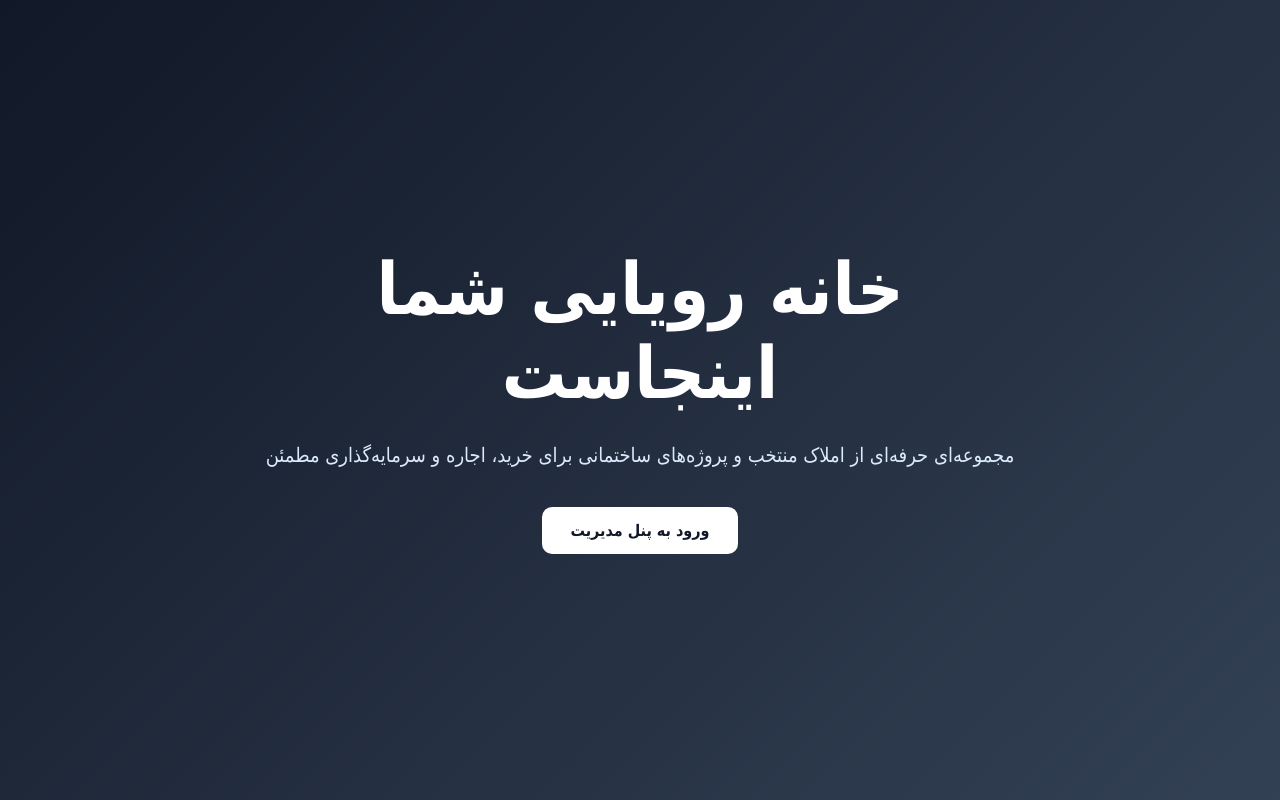
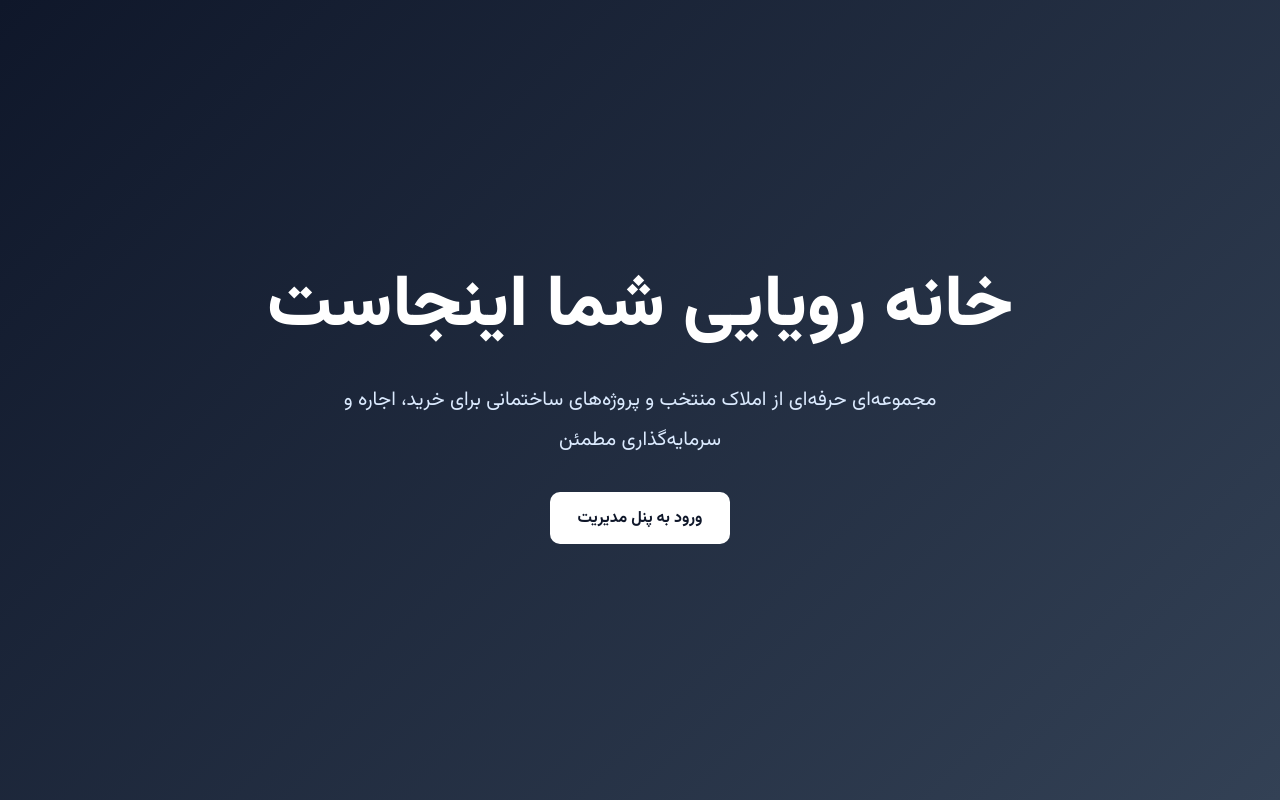
Before and after one commit to voistafa/django-realestate-v2, a Django app: page / in a window 1280 px wide. Run offline with Django 5.2, Linux system fonts and the light colour scheme.

Commit message:
feat: add base template and global styles

```diff
--- /dev/null
+++ b/apps/core/static/core/css/main.css
@@ -0,0 +1,97 @@
+@import url("https://fonts.googleapis.com/css2?family=Vazirmatn:wght@400;500;600;700;800&display=swap");
+
+:root {
+    --font-primary: "Vazirmatn", Tahoma, Arial, sans-serif;
+    --color-primary: #0f172a;
+    --color-secondary: #334155;
+    --color-background: #f8fafc;
+    --color-text: #1e293b;
+    --color-white: #ffffff;
+}
+
+* {
+    box-sizing: border-box;
+}
+
+html {
+    scroll-behavior: smooth;
+}
+
+body {
+    margin: 0;
+    direction: rtl;
+    font-family: var(--font-primary);
+    background-color: var(--color-background);
+    color: var(--color-text);
+}
+
+a {
+    color: inherit;
+    text-decoration: none;
+}
+
+button,
+input,
+textarea,
+select {
+    font: inherit;
+}
+
+img {
+    display: block;
+    max-width: 100%;
+}
+.hero {
+    min-height: 100vh;
+    display: flex;
+    align-items: center;
+    justify-content: center;
+    padding: 40px 20px;
+    text-align: center;
+    background: linear-gradient(
+        135deg,
+        var(--color-primary),
+        var(--color-secondary)
+    );
+    color: var(--color-white);
+}
+
+.hero-content {
+    width: 100%;
+    max-width: 760px;
+}
+
+.hero h1 {
+    margin: 0 0 20px;
+    font-size: clamp(38px, 7vw, 72px);
+    font-weight: 800;
+    line-height: 1.45;
+}
+
+.hero p {
+    margin: 0 auto 32px;
+    max-width: 680px;
+    color: #dbeafe;
+    font-size: 20px;
+    line-height: 2;
+}
+
+.button {
+    display: inline-flex;
+    align-items: center;
+    justify-content: center;
+    min-height: 52px;
+    padding: 12px 28px;
+    border-radius: 10px;
+    background-color: var(--color-white);
+    color: var(--color-primary);
+    font-weight: 700;
+    transition:
+        transform 0.2s ease,
+        box-shadow 0.2s ease;
+}
+
+.button:hover {
+    transform: translateY(-2px);
+    box-shadow: 0 12px 30px rgb(15 23 42 / 25%);
+}
--- /dev/null
+++ b/apps/core/templates/base.html
@@ -0,0 +1,41 @@
+{% load static %}
+
+<!DOCTYPE html>
+<html lang="fa" dir="rtl">
+<head>
+    <meta charset="UTF-8">
+    <meta name="viewport" content="width=device-width, initial-scale=1.0">
+
+    <meta
+        name="description"
+        content="{% block meta_description %}سامانه حرفه‌ای معرفی املاک و پروژه‌های ساختمانی{% endblock %}"
+    >
+
+    <title>
+        {% block title %}سامانه املاک{% endblock %}
+    </title>
+
+    <link
+        rel="stylesheet"
+        href="{% static 'core/css/main.css' %}"
+    >
+
+    {% block extra_css %}{% endblock %}
+</head>
+
+<body>
+    <header>
+        {% block header %}{% endblock %}
+    </header>
+
+    <main>
+        {% block content %}{% endblock %}
+    </main>
+
+    <footer>
+        {% block footer %}{% endblock %}
+    </footer>
+
+    {% block extra_js %}{% endblock %}
+</body>
+</html>
--- a/apps/core/templates/core/home.html
+++ b/apps/core/templates/core/home.html
@@ -1,64 +1,18 @@
-<!DOCTYPE html>
-<html lang="fa" dir="rtl">
-<head>
-    <meta charset="UTF-8">
-    <meta name="viewport" content="width=device-width, initial-scale=1.0">
+{% extends "base.html" %}
 
-    <title>سامانه املاک | صفحه اصلی</title>
 
-    <style>
-        * {
-            box-sizing: border-box;
-        }
+{% block title %}
+خانه رویایی شما | سامانه املاک
+{% endblock %}
 
-        body {
-            margin: 0;
-            font-family: Tahoma, Arial, sans-serif;
-            background: #f5f7fa;
-            color: #1f2937;
-        }
 
-        .hero {
-            min-height: 100vh;
-            display: flex;
-            align-items: center;
-            justify-content: center;
-            padding: 40px 20px;
-            text-align: center;
-            background: linear-gradient(135deg, #111827, #334155);
-            color: white;
-        }
+{% block meta_description %}
+مجموعه‌ای حرفه‌ای از املاک منتخب و پروژه‌های ساختمانی برای خرید، اجاره و سرمایه‌گذاری مطمئن
+{% endblock %}
 
-        .hero-content {
-            max-width: 760px;
-        }
 
-        .hero h1 {
-            margin: 0 0 20px;
-            font-size: clamp(38px, 7vw, 72px);
-        }
-
-        .hero p {
-            margin: 0 0 32px;
-            font-size: 20px;
-            line-height: 2;
-            color: #dbeafe;
-        }
-
-        .button {
-            display: inline-block;
-            padding: 14px 28px;
-            border-radius: 10px;
-            background: white;
-            color: #111827;
-            font-weight: bold;
-            text-decoration: none;
-        }
-    </style>
-</head>
-
-<body>
-    <main class="hero">
+{% block content %}
+<section class="hero">
     <div class="hero-content">
         <h1>خانه رویایی شما اینجاست</h1>
 
@@ -71,6 +25,5 @@
             ورود به پنل مدیریت
         </a>
     </div>
-    </main>
-</body>
-</html>
+</section>
+{% endblock %}
```
Lines whose indentation alone changed are shown as unchanged.
